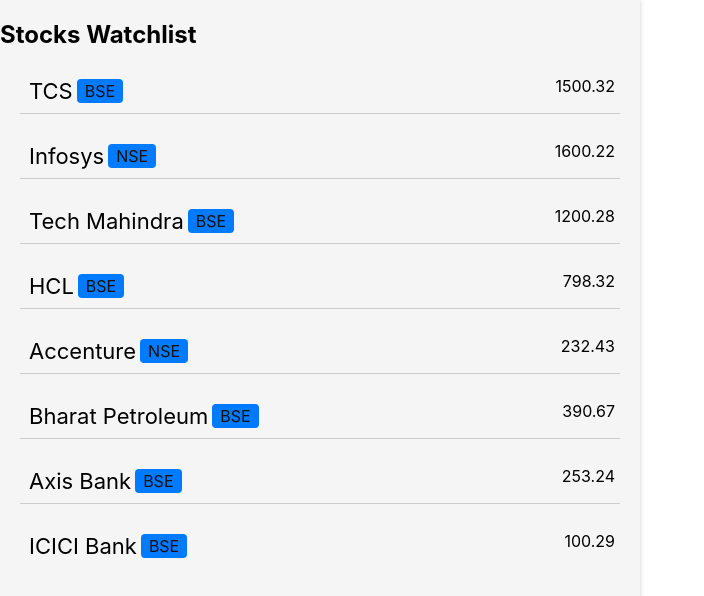
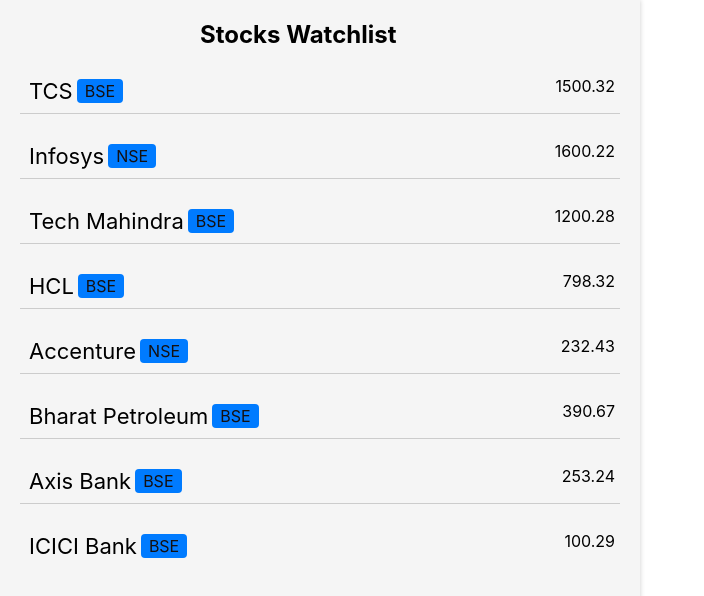
Before and after one commit to kurrachandu/Stocks_Watchlist, a React (Create React App) app: page / in a window 1280 px wide. Shown: the top 596 px of the page, without its empty margins (0-704 px from the left). Built offline with nearby package versions, Linux system fonts and the light colour scheme.

Commit message:
Changes header css

```diff
--- a/src/components/Watchlist.css
+++ b/src/components/Watchlist.css
@@ -21,6 +21,7 @@
 
 
 .watchlist h2 {
+  padding-left: 200px;
   font-size: 1.5rem;
   margin-bottom: 10px;
 }
```
